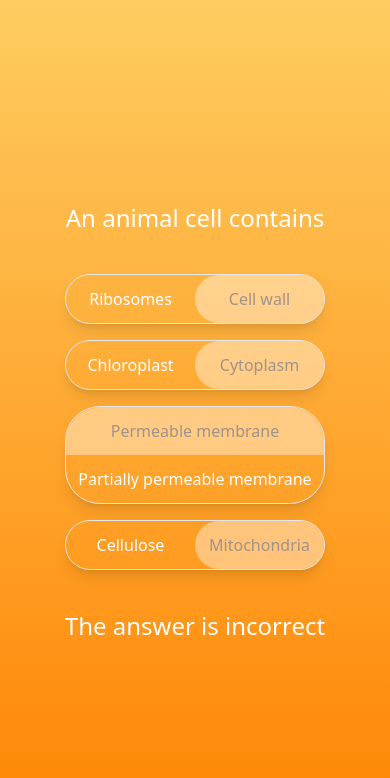
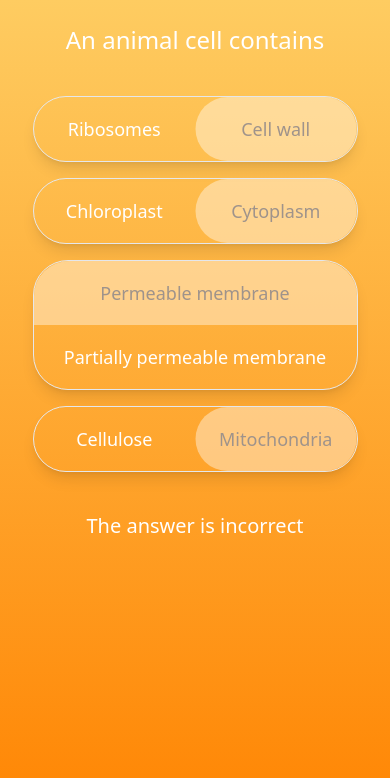
Before and after one commit to joemccleary-frontend/seneca-task, a Next.js app: page / in a window 390 px wide. Shown: the top 778 px of the page. Built offline with nearby package versions, Linux system fonts and the light colour scheme.

Commit message:
mobilization improvements

```diff
--- a/app/components/TwoStateSwitch.tsx
+++ b/app/components/TwoStateSwitch.tsx
@@ -30,17 +30,10 @@ const TwoStateSwitch = ({
 
   // Function to check if text is overflowing
   const checkOverflow = () => {
-    console.log(containerRef, spanRef);
     if (containerRef.current && spanRef.current) {
       const container = containerRef.current;
       const span = spanRef.current;
       setIsOverflowing(container.clientHeight < span.clientHeight);
-      console.log(container.clientHeight, span.clientHeight);
-      console.log(
-        "overflow",
-        isOverflowing,
-        container.clientHeight > span.clientHeight
-      );
     }
   };
 
@@ -69,18 +62,18 @@ const TwoStateSwitch = ({
   return (
     <div
       key={index}
-      className={`flex items-center bg-transparent border w-2/3 m-4 shadow-lg max-w-full ${
+      className={`flex items-center bg-transparent border w-5/6 sm:w-2/3 m-4 shadow-lg max-w-full ${
         isOverflowing ? "rounded-[35px]" : "rounded-full"
       }`}
     >
       <div
         className={`relative w-full  flex items-center rounded-full transition-colors duration-300
-         ${isOverflowing ? "flex-col h-24" : " h-12"}`}
+         ${isOverflowing ? "flex-col h-32" : " h-16"}`}
       >
         <div
-          className={`absolute h-12 w-1/2 transition-transform duration-200 bg-white bg-opacity-40
+          className={`absolute h-16 w-1/2 transition-transform duration-200 bg-white bg-opacity-40
           ${!isOverflowing && isOn ? "translate-x-full" : "translate-x-0"}
-          ${isOverflowing ? "w-full h-12 rounded-b-[35px]" : "rounded-full"}
+          ${isOverflowing ? "w-full h-16 rounded-b-[35px]" : "rounded-full"}
           ${isOverflowing && !isOn ? "rounded-t-[35px] rounded-b-none" : ""}
           ${isOverflowing && isOn ? "translate-y-full" : "translate-y-0"}
           `}
--- a/app/page.tsx
+++ b/app/page.tsx
@@ -83,12 +83,14 @@ export default function Home() {
   };
   return (
     <div
-      className={`h-screen w-screen flex flex-col justify-center items-center ${calculateBackgroundColour()}`}
+      className={`min-h-screen w-screen flex flex-col justify-start sm:pt-10 items-center ${calculateBackgroundColour()}`}
     >
-      <div className="text-white text-2xl m-6">{questionData.question}</div>
+      <div className="text-white text-2xl m-6 text-center sm:text-4xl">
+        {questionData.question}
+      </div>
       <div className="w-full">
         {questionData.answers.map((answer, index) => (
-          <div className="w-full place-items-center" key={index}>
+          <div className="w-full place-items-center text-lg" key={index}>
             {answer.incorrect.length === 1 ? (
               <TwoStateSwitch
                 answers={answer}
@@ -113,7 +115,7 @@ export default function Home() {
         ))}
       </div>
 
-      <div className="text-white text-2xl m-6">
+      <div className="text-white text-xl sm:text-3xl m-6">
         The answer is {correctPercentage === 100 ? "correct" : "incorrect"}
       </div>
     </div>
```
